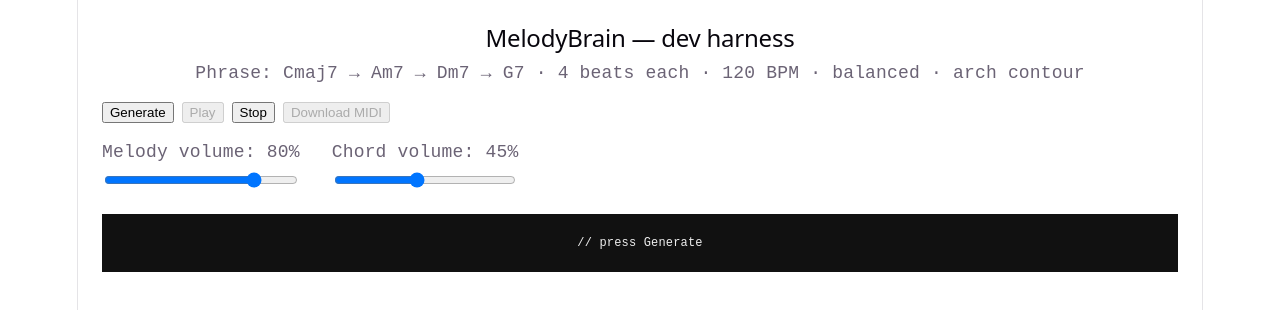
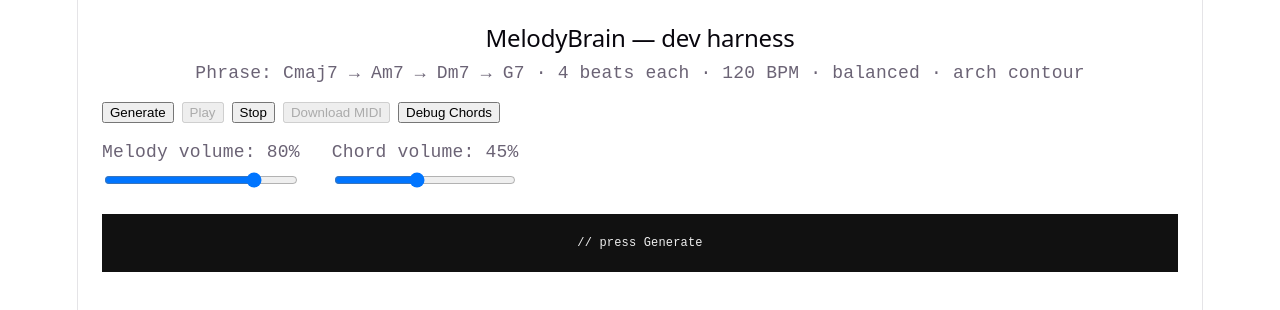
Before and after one commit to iangopenbusinessai-lab/melodybrain, a React (Vite) app: page / in a window 1280 px wide. Shown: the top 310 px of the page. Built offline with nearby package versions, Linux system fonts and the light colour scheme.

Commit message:
fixing chordintervals

```diff
--- a/src/App.tsx
+++ b/src/App.tsx
@@ -4,7 +4,9 @@ import { buildDefaultContour } from './engine/phraseArc'
 import { generateMelody } from './engine/melody'
 import { exportMelody, downloadMidi } from './engine/midiExport'
 import { previewMelody, previewChords, stopPreview } from './engine/playback'
-import type { Phrase, Note } from './engine/types'
+import type { Phrase, Note, Chord } from './engine/types'
+
+const NOTE_NAMES = ['C','C#','D','D#','E','F','F#','G','G#','A','A#','B']
 
 const PHRASE: Phrase = {
   chords: [
@@ -53,6 +55,21 @@ export default function App() {
     stopPreview()
   }
 
+  function handleDebugChords() {
+    const testChords: Chord[] = [
+      { root: 60, quality: 'maj7', durationBeats: 4, intervals: buildChordIntervals('maj7') },
+      { root: 57, quality: 'min7', durationBeats: 4, intervals: buildChordIntervals('min7') },
+      { root: 62, quality: 'min7', durationBeats: 4, intervals: buildChordIntervals('min7') },
+      { root: 55, quality: 'dom7', durationBeats: 4, intervals: buildChordIntervals('dom7') },
+    ]
+    for (const chord of testChords) {
+      const intervals = buildChordIntervals(chord.quality)
+      const tones     = getChordTones(chord)
+      const names     = tones.map(t => NOTE_NAMES[((t % 12) + 12) % 12]).join(' ')
+      console.log(`${NOTE_NAMES[chord.root % 12]}${chord.quality} → [${tones.join(', ')}] → ${names}`)
+    }
+  }
+
   function handleDownload() {
     if (notes.length === 0) return
     downloadMidi(exportMelody(notes, PHRASE), 'melody.mid')
@@ -70,6 +87,7 @@ export default function App() {
         <button onClick={handlePlay}  disabled={notes.length === 0}>Play</button>
         <button onClick={handleStop}>Stop</button>
         <button onClick={handleDownload} disabled={notes.length === 0}>Download MIDI</button>
+        <button onClick={handleDebugChords}>Debug Chords</button>
       </div>
 
       <div style={{ display: 'flex', gap: 32, marginBottom: 24 }}>
```
